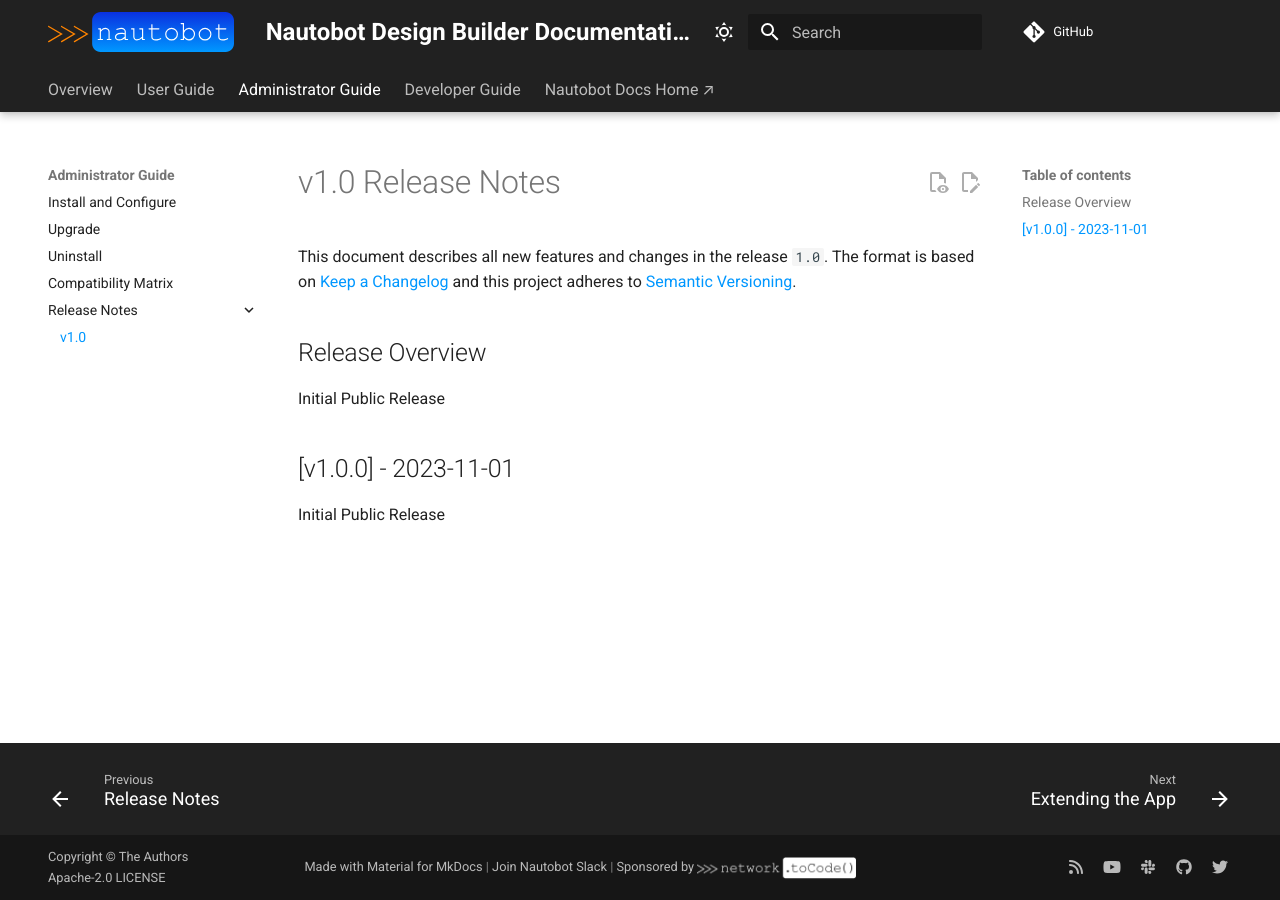
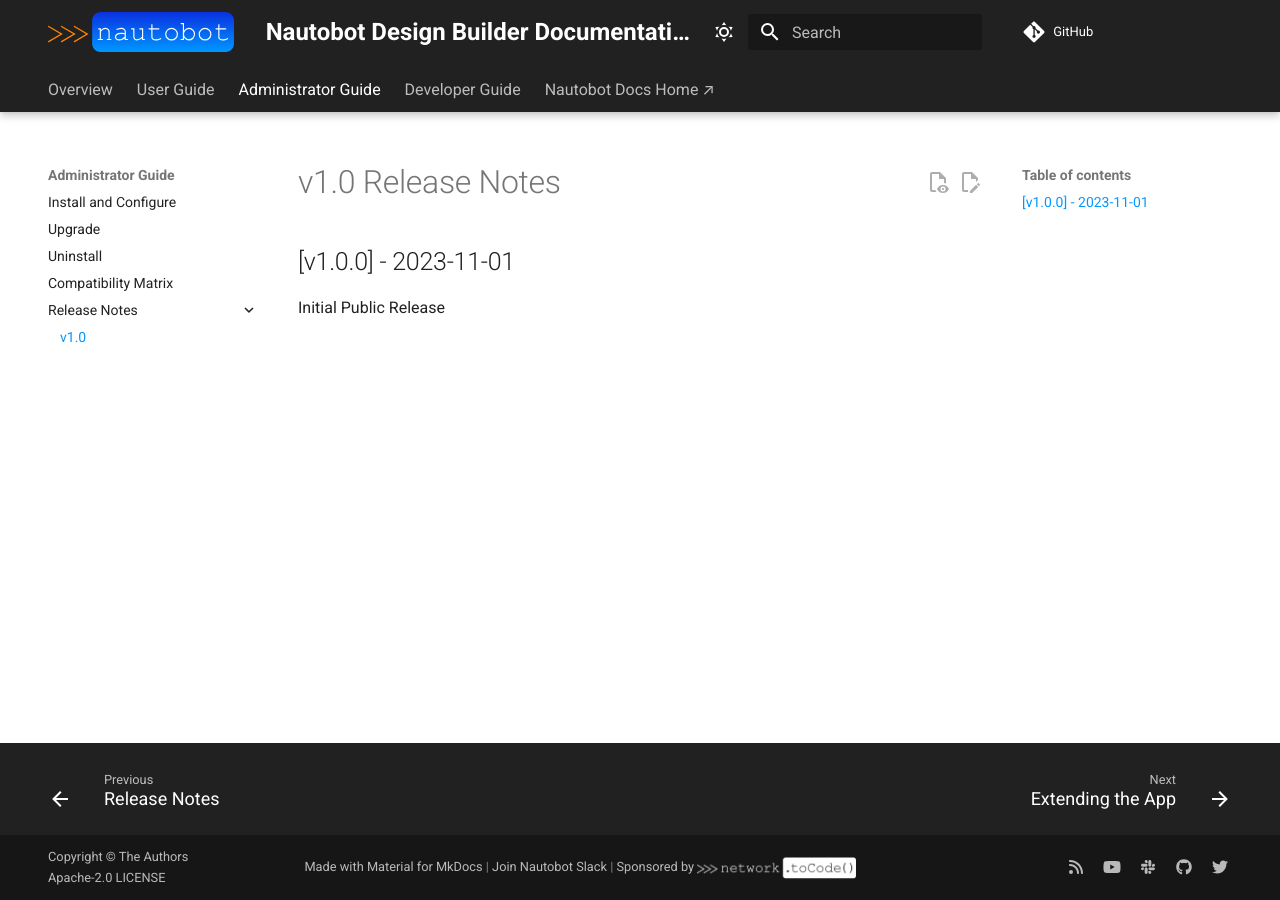
Before and after one commit to nautobot/nautobot-app-design-builder, an MkDocs documentation site: the page built from docs/admin/release_notes/version_1.0.md, in a window 1280 px wide. Built offline with MkDocs 1.6.1 and Material for MkDocs 9.7.7, drawn with Linux system fonts in a browser that asks for light colours; comment, search, counter and statistics services are not loaded.

Commit message:
Prep for 1.0.0 release

```diff
--- a/docs/admin/release_notes/version_1.0.md
+++ b/docs/admin/release_notes/version_1.0.md
@@ -1,10 +1,4 @@
 # v1.0 Release Notes
-
-This document describes all new features and changes in the release `1.0`. The format is based on [Keep a Changelog](https://keepachangelog.com/en/1.0.0/) and this project adheres to [Semantic Versioning](https://semver.org/spec/v2.0.0.html).
-
-## Release Overview
-
-Initial Public Release
 
 ## [v1.0.0] - 2023-11-01
 
--- a/pyproject.toml
+++ b/pyproject.toml
@@ -1,6 +1,6 @@
 [tool.poetry]
 name = "nautobot-design-builder"
-version = "0.4.4"
+version = "1.0.0"
 description = "Nautobot app that uses design templates to easily create data objects in Nautobot with minimal input from a user."
 authors = ["Network to Code, LLC <opensource@networktocode.com>"]
 license = "Apache-2.0"
```
